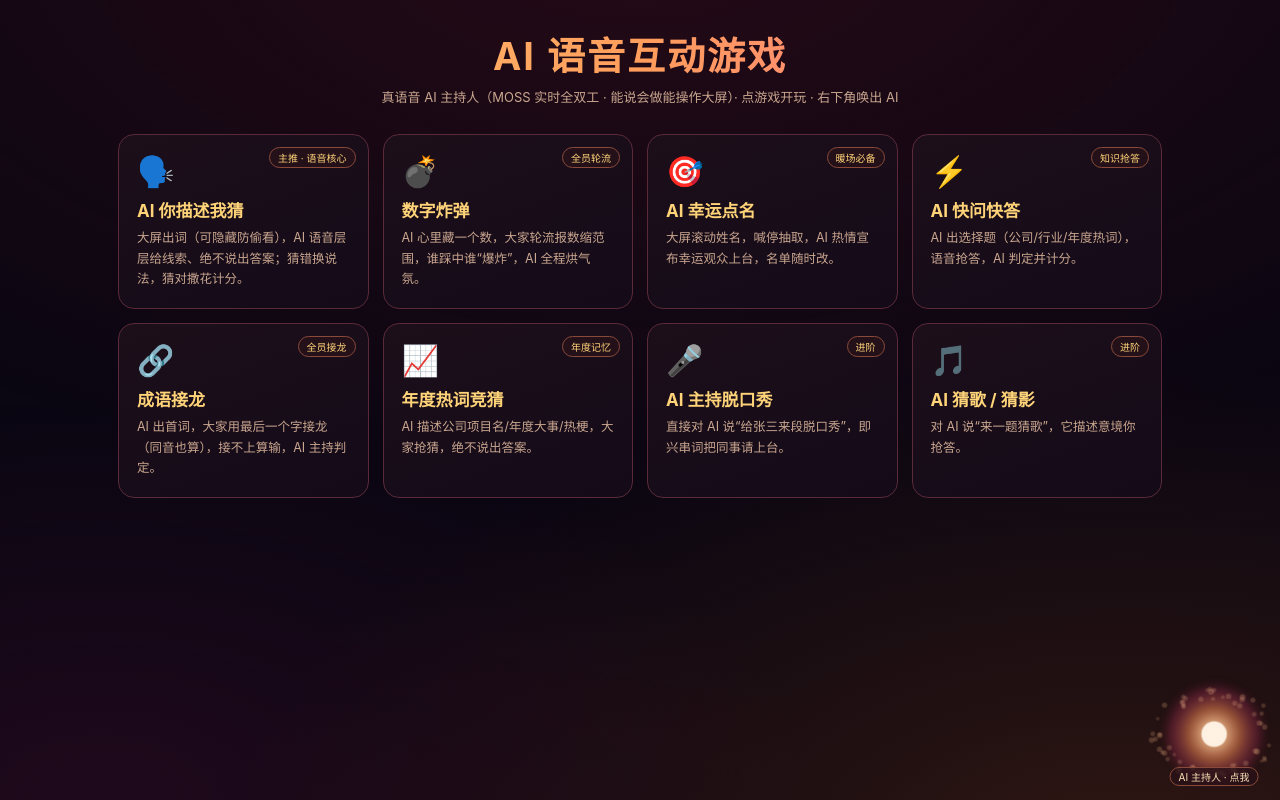
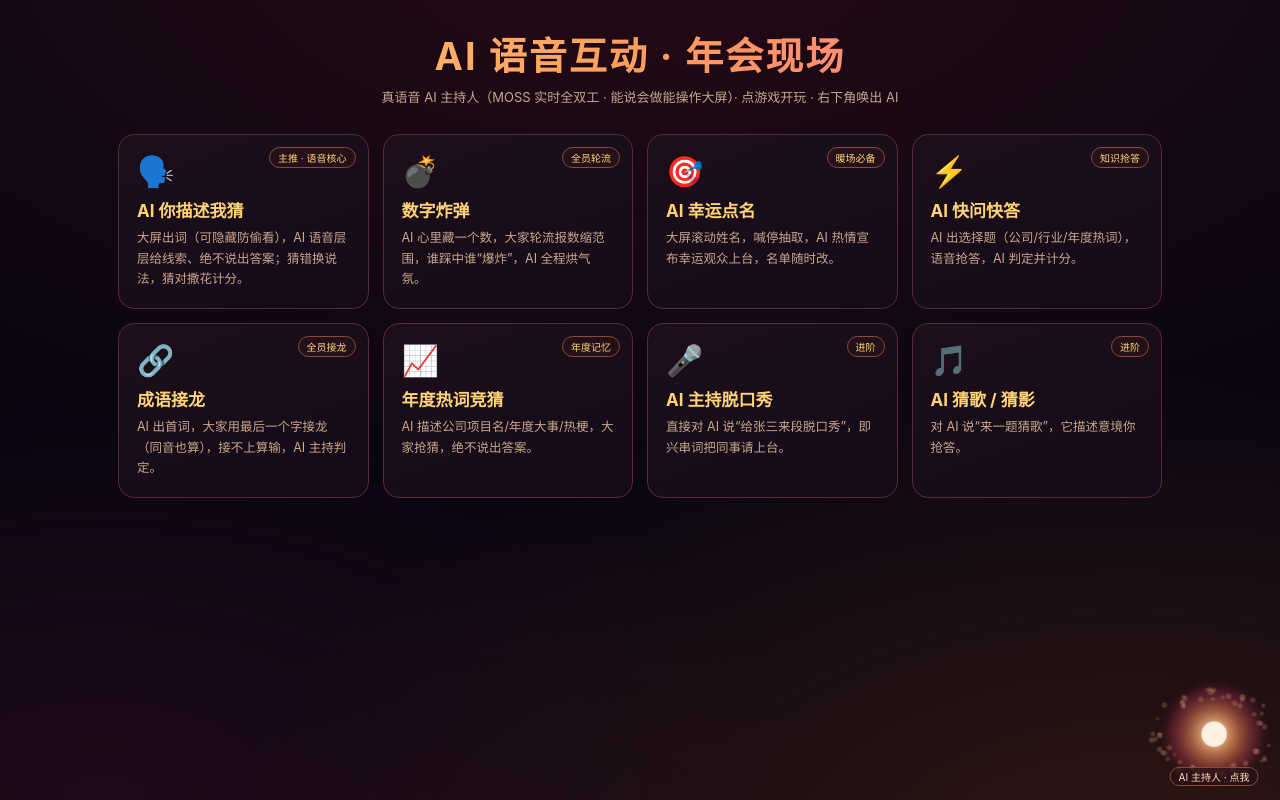
Before and after one commit to oadank/moss-live-web, a website: page public/games.html in a window 1280 px wide. Drawn offline with Linux system fonts and the light colour scheme; no server answers.

Commit message:
chore: 页面标题恢复为「AI 语音互动 · 年会现场」(party 交付版 + games 通用版)

```diff
--- a/public/games.html
+++ b/public/games.html
@@ -3,7 +3,7 @@
 <head>
 <meta charset="UTF-8">
 <meta name="viewport" content="width=device-width, initial-scale=1, maximum-scale=1, user-scalable=no">
-<title>AI 语音互动游戏 🏮</title>
+<title>AI 语音互动 · 年会现场</title>
 <link rel="icon" type="image/svg+xml" href="/icon-party.svg">
 <link rel="apple-touch-icon" href="/icon-party.svg">
 <style>
@@ -116,7 +116,7 @@
 <div id="confetti"></div>
 <canvas id="cfCv"></canvas>
 <header>
-  <h1><span class="lantern">🏮</span> AI 语音互动游戏 <span class="lantern">🏮</span></h1>
+  <h1><span class="lantern">🏮</span> AI 语音互动 · 年会现场 <span class="lantern">🏮</span></h1>
   <p>真语音 AI 主持人（MOSS 实时全双工 · 能说会做能操作大屏）· 点游戏开玩 · 右下角唤出 AI</p>
 </header>
 <main>
```
Also changed, not shown: public/party.html (+2 -2 lines).
